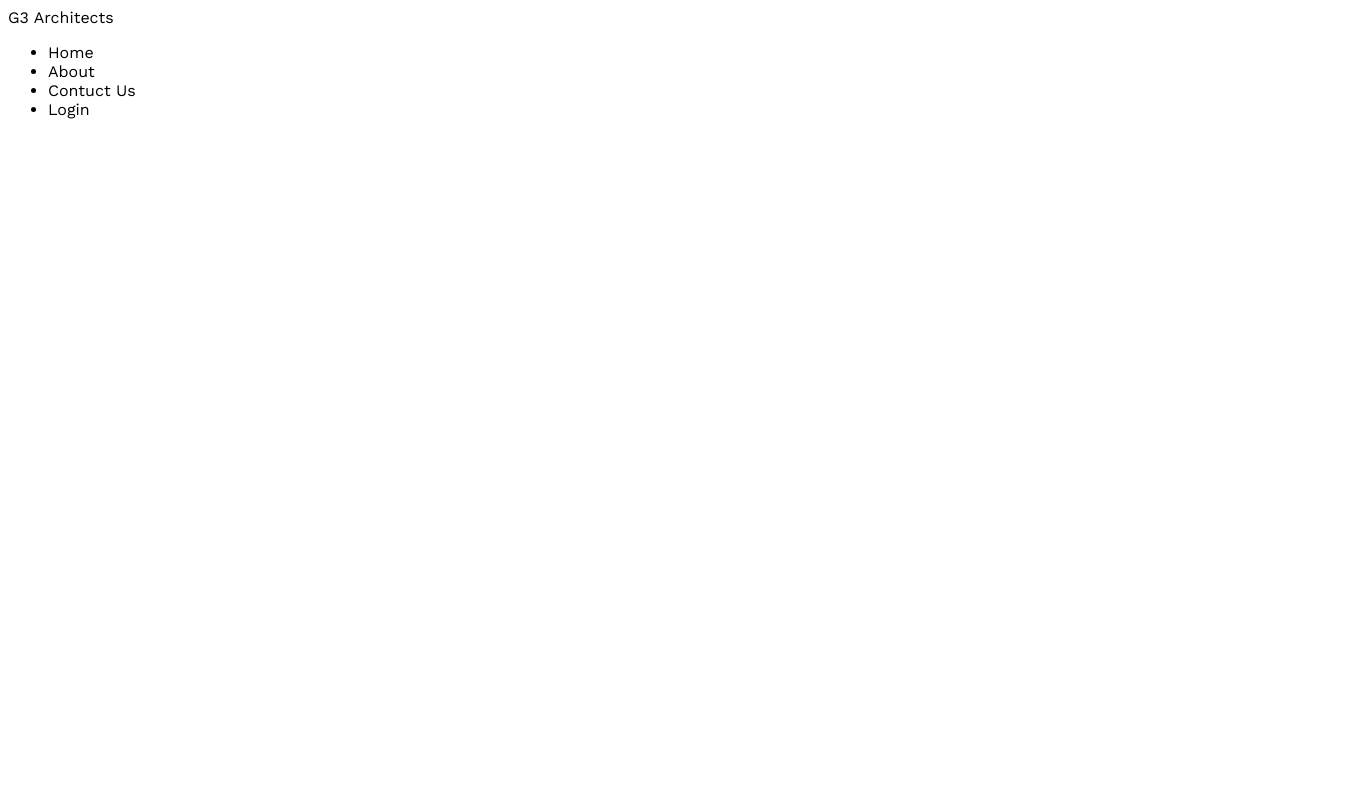
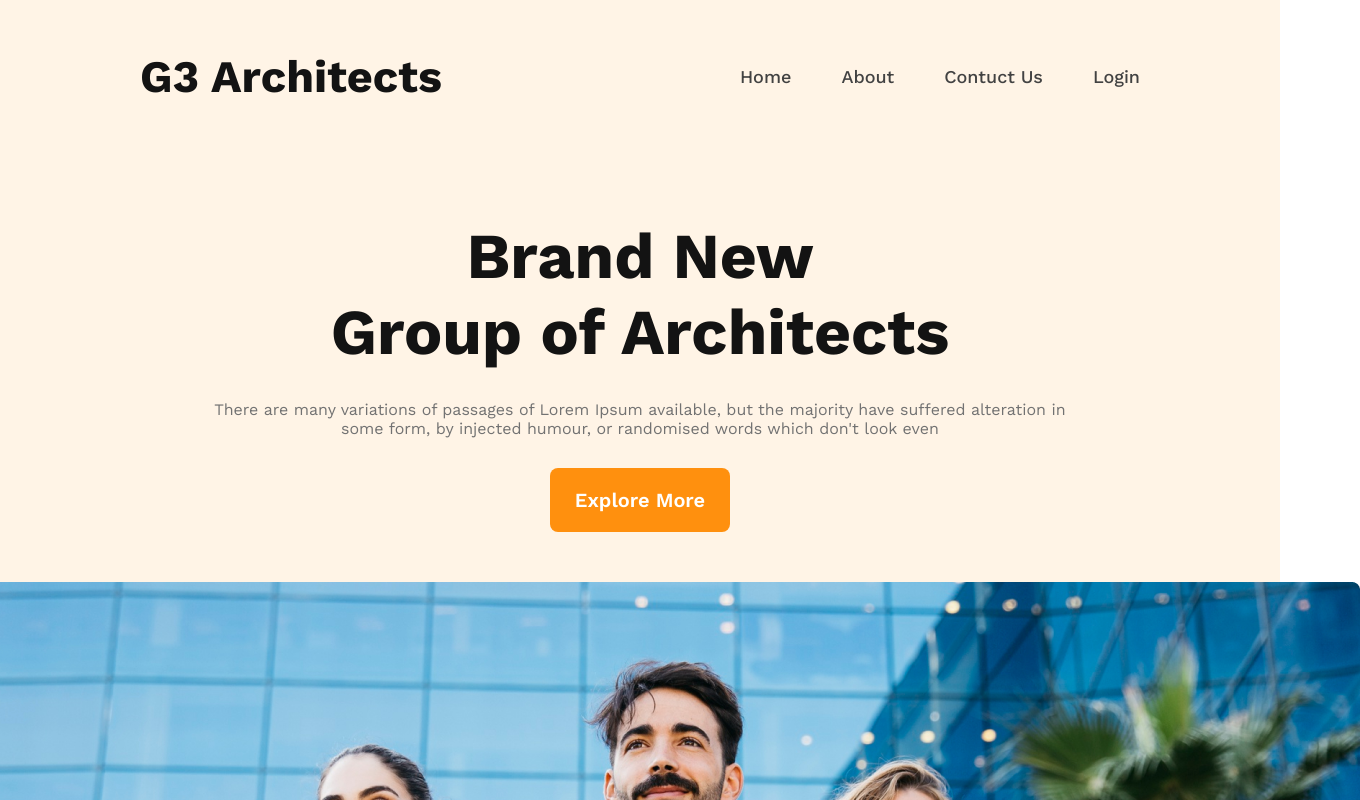
Before and after one commit to ahmed-jobayer/g3-architects-website, a plain HTML site: page index.html in a window 1280 px wide. Shown: the top 800 px of the page, 1360 px wide, since content can reach past the window. Drawn offline with nearby package versions, Linux system fonts and the light colour scheme.

Commit message:
banner content added

```diff
--- a/index.html
+++ b/index.html
@@ -8,15 +8,25 @@
 </head>
 <body>
     <header>
-        <nav>
-            G3 Architects
+        <nav class="nav-bar">
+            <h3 class="nav-title">
+                G3 Architects
+            </h3>
+            <ul class="nav-options">
+                <li>Home</li>
+                <li>About</li>
+                <li>Contuct Us</li>
+                <li>Login</li>
+            </ul>
         </nav>
-        <ul>
-            <li>Home</li>
-            <li>About</li>
-            <li>Contuct Us</li>
-            <li>Login</li>
-        </ul>
+       <div class="banner">
+        <h1 class="banner-title">Brand New <br> Group of Architects</h1>
+        <p class="banner-description">
+            There are many variations of passages of Lorem Ipsum available, but the majority have suffered alteration in <br> some form, by injected humour, or randomised words which don't look even
+        </p>
+        <button class="primary-btn">Explore More</button>
+        <img src="images/banner.png" alt="">
+       </div>
     </header>
 </body>
 </html>
--- a/styles/styles.css
+++ b/styles/styles.css
@@ -1,7 +1,77 @@
 /* work sans font from google fonts */
 
-@import url('https://fonts.googleapis.com/css2?family=Work+Sans:wght@400;500;600;700;800;900&display=swap');
+@import url("https://fonts.googleapis.com/css2?family=Work+Sans:wght@400;500;600;700;800;900&display=swap");
 
 * {
-    font-family: 'Work Sans', sans-serif;
+  font-family: "Work Sans", sans-serif;
+  padding: 0;
+  margin: 0;
 }
+
+/* header styles */
+
+header {
+  background: rgba(255, 144, 14, 0.1);
+}
+
+.nav-bar {
+  padding: 50px 140px 115px 140px;
+  display: flex;
+  align-items: center;
+  justify-content: space-between;
+}
+
+.nav-title {
+  color: #131313;
+  font-size: 45px;
+  font-weight: 700;
+}
+
+.nav-options {
+  color: #424242;
+  font-size: 18px;
+  font-weight: 500;
+  display: flex;
+  gap: 50px;
+}
+
+.nav-options li {
+  list-style: none;
+}
+
+.banner {
+  display: flex;
+  flex-direction: column;
+  align-items: center;
+}
+
+.banner-title {
+  color: #131313;
+  text-align: center;
+  font-size: 64px;
+  font-weight: 700;
+}
+
+.banner-description {
+  color: #727272;
+  text-align: center;
+  font-size: 16px;
+  font-weight: 400;
+  padding: 30px 0 30px 0;
+}
+
+.primary-btn {
+  border-radius: 8px;
+  background: #ff900e;
+  width: 180px;
+  height: 64px;
+  border: none;
+  color: #fff;
+  font-size: 20px;
+  font-weight: 600;
+}
+
+.banner img {
+    height: 700px;
+    padding: 50px 0 0 0;
+}
```
